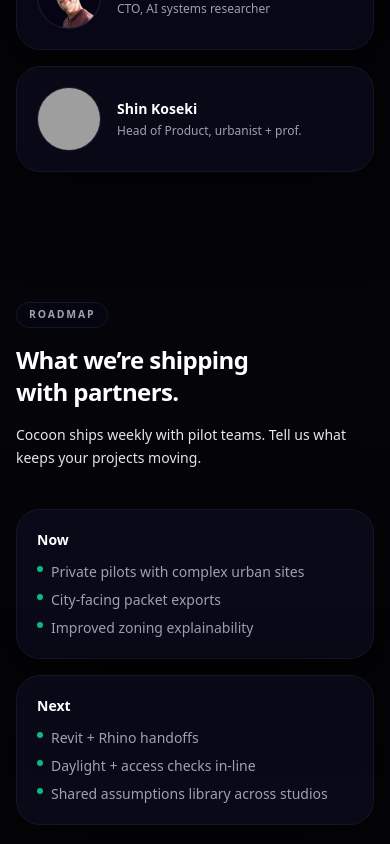
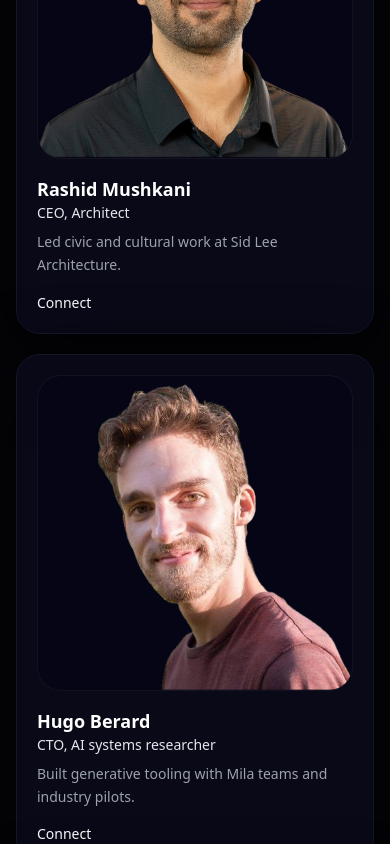
Before and after one commit to cocoonlab/cocoonlab-site, a Next.js app: page / in a window 390 px wide. Shown: the part 6400-7244 px from the top of the page. Built offline with nearby package versions, Linux system fonts and the light colour scheme; no server answers; grey boxes are pictures that could not be loaded.

Commit message:
Add founders section to homepage

```diff
--- a/app/page.tsx
+++ b/app/page.tsx
@@ -8,7 +8,7 @@
 import { WhatCocoonDoes } from "@/components/home/WhatCocoonDoes";
 import { DemoSection } from "@/components/home/DemoSection";
 import { OutcomesSection } from "@/components/home/OutcomesSection";
-import { TeamSection } from "@/components/home/TeamSection";
+import { FoundersSection } from "@/components/home/FoundersSection";
 import { RoadmapSection } from "@/components/home/RoadmapSection";
 import { siteConfig } from "@/lib/config";
 
@@ -44,7 +44,7 @@
       <DemoSection />
       <OutcomesSection />
       <UseCases />
-      <TeamSection />
+      <FoundersSection />
       <RoadmapSection />
       <section className="section-pad pt-4">
         <div className="container-x grid gap-6 md:grid-cols-[minmax(0,1.1fr)_minmax(0,1fr)] md:items-center">
--- /dev/null
+++ b/components/home/FoundersSection.tsx
@@ -0,0 +1,99 @@
+import Image from "next/image";
+
+import { Section } from "@/components/Section";
+import { siteConfig } from "@/lib/config";
+
+const founders = [
+  {
+    name: "Rashid Mushkani",
+    role: "CEO, Architect",
+    summary: "Led civic and cultural work at Sid Lee Architecture.",
+    src: "/headshots/rashid-mushkani.png",
+    emailSubject: "Hello%20Rashid%20%E2%80%93%20Cocoon"
+  },
+  {
+    name: "Hugo Berard",
+    role: "CTO, AI systems researcher",
+    summary: "Built generative tooling with Mila teams and industry pilots.",
+    src: "/headshots/hugo-berard.png",
+    emailSubject: "Hello%20Hugo%20%E2%80%93%20Cocoon"
+  },
+  {
+    name: "Shin Koseki",
+    role: "Product, urbanist & professor",
+    summary: "Advises cities on resilient public-realm design and policy.",
+    src: "/headshots/shin-koseki.png",
+    emailSubject: "Hello%20Shin%20%E2%80%93%20Cocoon"
+  }
+];
+
+const researchLogos = [
+  { name: "Mila", src: "/logos/mila-logo.png", width: 96, height: 32 },
+  { name: "Centech", src: "/logos/centech-logo.png", width: 112, height: 32 },
+  { name: "Montreal Urban Lab", src: "/logos/montreal-urban-lab.svg", width: 120, height: 32 }
+];
+
+export function FoundersSection() {
+  return (
+    <Section
+      id="team"
+      eyebrow="Founders"
+      title="People who ship with studios and cities."
+      kicker="Hands-on leaders across architecture, AI research, and urban policy."
+    >
+      <div className="grid gap-5 md:grid-cols-3">
+        {founders.map((person) => (
+          <article
+            key={person.name}
+            className="card-surface flex flex-col gap-4 p-5 sm:p-6"
+          >
+            <div className="relative aspect-square w-full overflow-hidden rounded-2xl border border-white/5 bg-surface-sunken">
+              <Image
+                src={person.src}
+                alt={person.name}
+                fill
+                sizes="(min-width: 1024px) 320px, (min-width: 768px) 40vw, 100vw"
+                className="object-cover"
+              />
+            </div>
+            <div className="space-y-2">
+              <div>
+                <h3 className="text-lg font-semibold text-white">{person.name}</h3>
+                <p className="text-sm text-text-soft">{person.role}</p>
+              </div>
+              <p className="text-sm leading-relaxed text-text-muted">{person.summary}</p>
+            </div>
+            <a
+              href={`mailto:${siteConfig.contactEmail}?subject=${person.emailSubject}`}
+              className="text-sm font-medium text-primary underline-offset-4 hover:underline focus-visible:outline focus-visible:outline-2 focus-visible:outline-offset-2 focus-visible:outline-primary"
+            >
+              Connect
+            </a>
+          </article>
+        ))}
+      </div>
+
+      <div className="mt-10 flex flex-wrap items-center gap-4 rounded-2xl border border-white/5 bg-surface-sunken px-4 py-3">
+        <p className="text-xs font-semibold uppercase tracking-[0.12em] text-text-soft">
+          Backed by research-grade AI
+        </p>
+        <div className="flex flex-wrap items-center gap-4">
+          {researchLogos.map((logo) => (
+            <div
+              key={logo.name}
+              className="relative flex h-8 items-center justify-center rounded-lg bg-white/5 px-3"
+            >
+              <Image
+                src={logo.src}
+                alt={`${logo.name} logo`}
+                width={logo.width}
+                height={logo.height}
+                className="h-6 w-auto object-contain"
+              />
+            </div>
+          ))}
+        </div>
+      </div>
+    </Section>
+  );
+}
```
